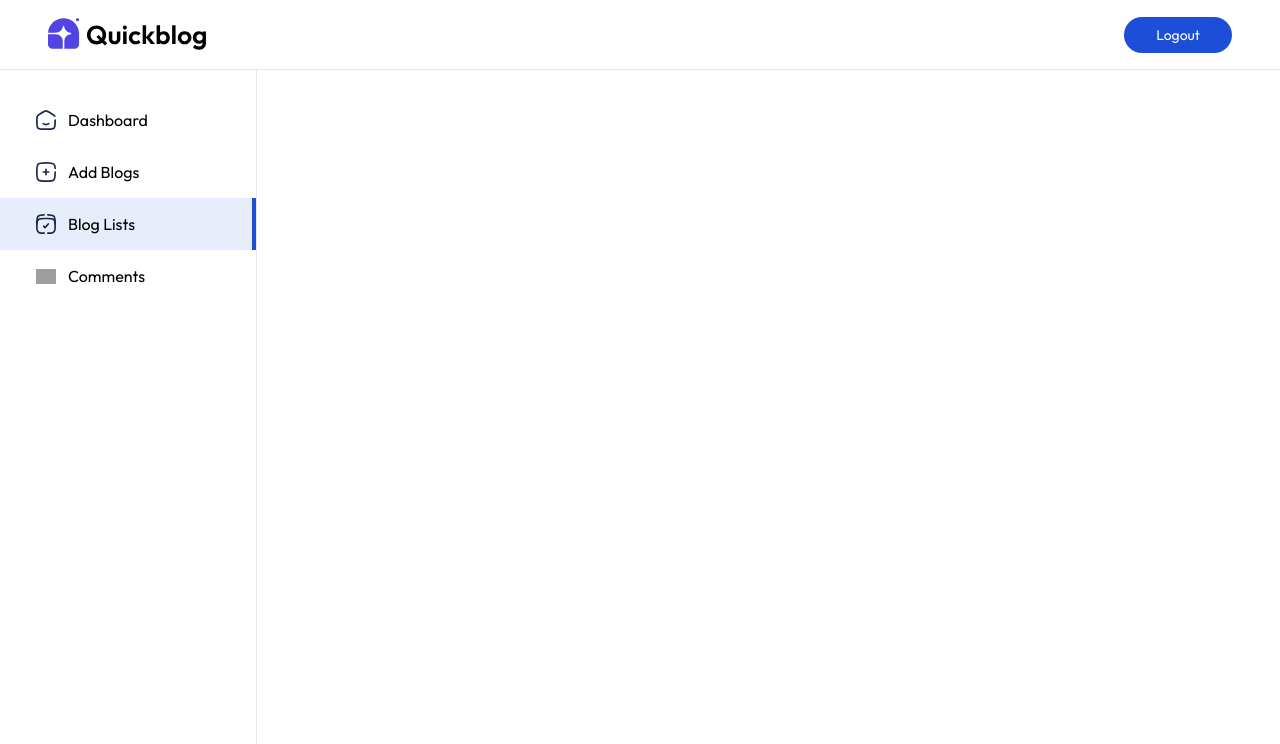
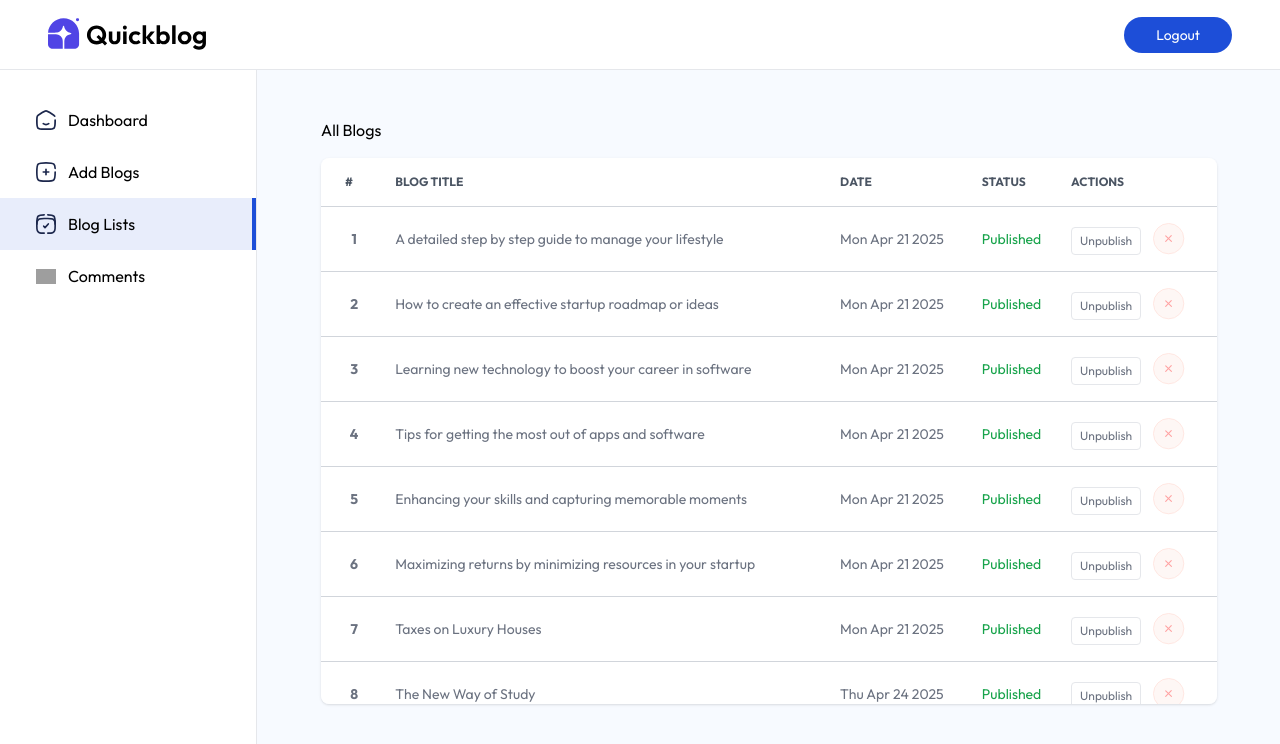
Before and after one commit to SumitDesai-21/BlogApplication, a React (Vite) app in the folder client/: page /admin/listBlog in a window 1280 px wide. Shown: the top 744 px of the page. Built offline with nearby package versions, Linux system fonts and the light colour scheme; grey boxes are pictures that could not be loaded.

Commit message:
Created BlogList Page

```diff
--- a/client/src/pages/admin/ListBlog.jsx
+++ b/client/src/pages/admin/ListBlog.jsx
@@ -1,9 +1,40 @@
-import React from 'react'
+
+import React, { useEffect, useState } from 'react'
+import { blog_data } from '../../assets/assets';
+import BlogTableItem from '../../components/admin/BlogTableItem';
 
 const ListBlog = () => {
+  const [blogs, setBlogs] = useState([]);
+  const fetchBlog = async () => {
+    setBlogs(blog_data); // imported from assests
+  }
+
+  useEffect(() => {
+    fetchBlog()
+  }, [])
   return (
-    <div>
+    <div className='flex-1 pt-5 px-5 sm:pt-12 sm:pl-16 bg-blue-50/50'>
+      <h1>All Blogs</h1>
+      <div className='relative mt-4 h-4/5 max-w-4xl overflow-x-auto shadow rounded-lg scrollbar-hide
+          bg-white'>
+        <table className='w-full text-sm text-gray-500'>
+          <thead className='text-xs text-gray-600 text-left uppercase'>
+            <tr>
+              <th scope='col' className='px-2 py-4 xl:px-6'>#</th>
+              <th scope='col' className='px-2 py-4'>Blog Title</th>
+              <th scope='col' className='px-2 py-4 max-sm:hidden'>Date</th>
+              <th scope='col' className='px-2 py-4 max-sm:hidden'>Status</th>
+              <th scope='col' className='px-2 py-4'>Actions</th>
+            </tr>
+          </thead>
 
+          <tbody>
+            {blogs.map((blog, index) => {
+              return <BlogTableItem key={blog._id} blog={blog} fetchBlog={fetchBlog} index={index + 1} />
+            })}
+          </tbody>
+        </table>
+      </div>
     </div>
   )
 }
```
